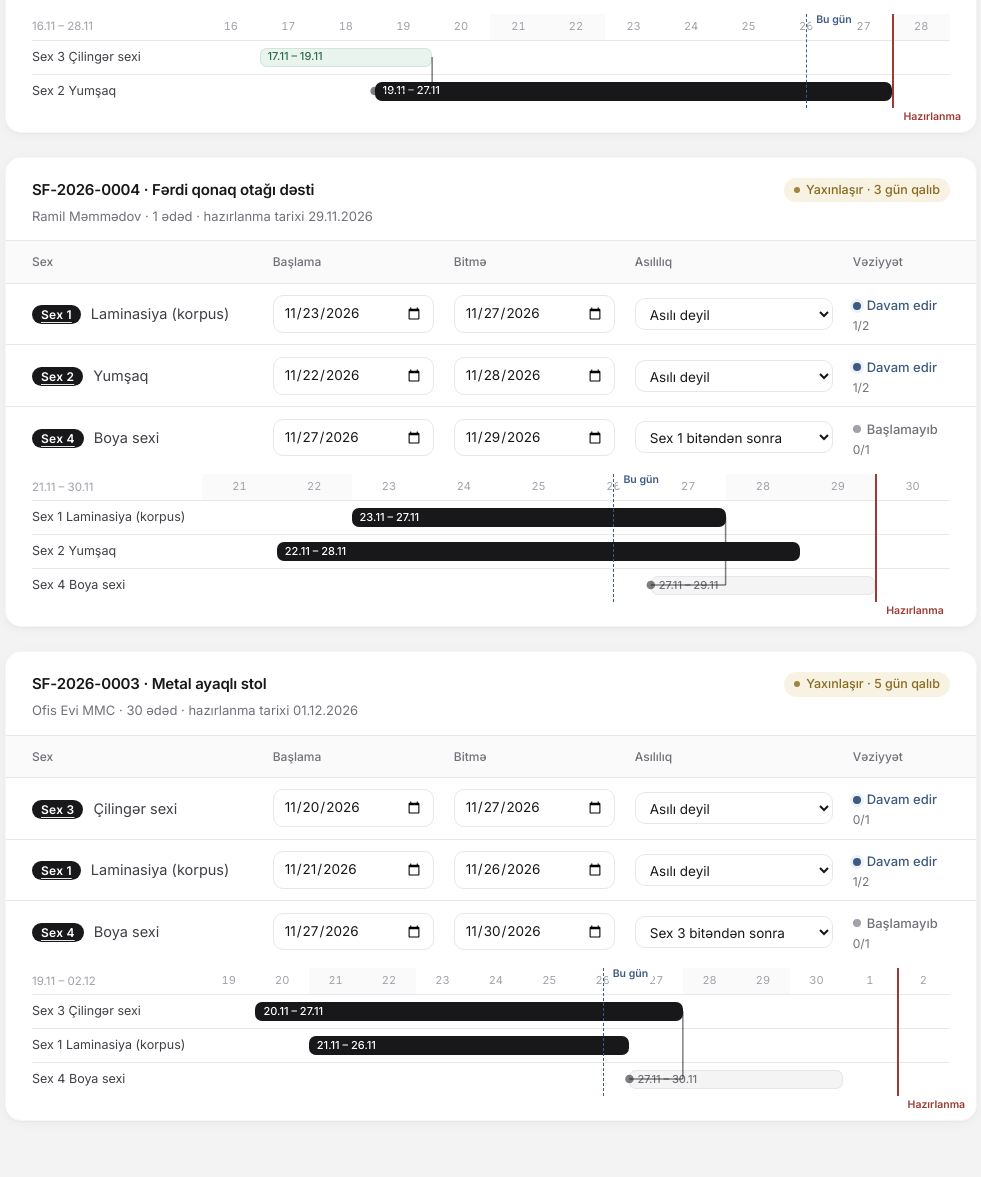
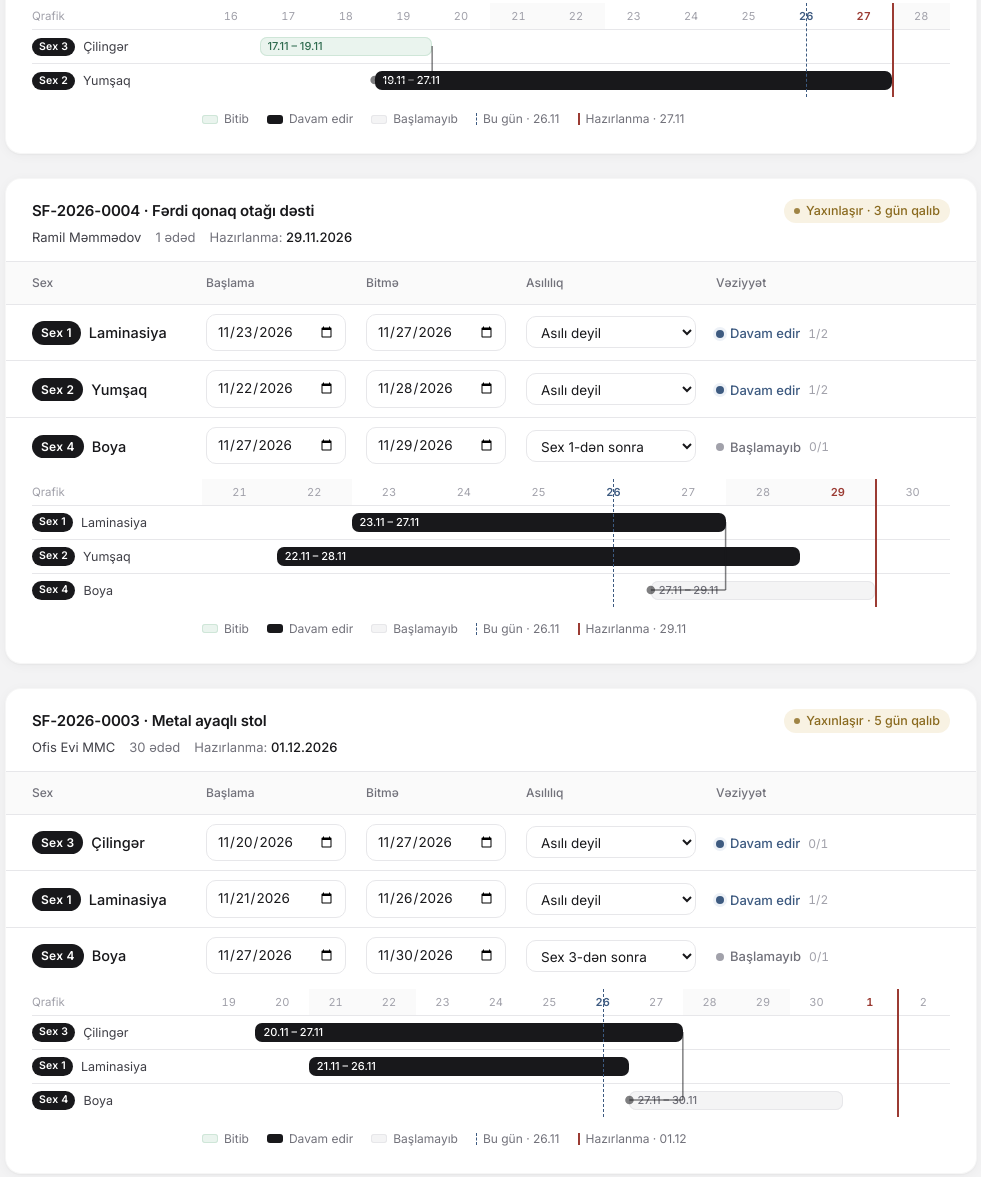
Before and after one commit to habibmammadov1/alzzoni-init, a plain HTML site: page production.html in a window 1280 px wide. Shown: the part 691-1868 px from the top of the page, without its empty margins (267-1248 px from the left). Drawn offline with Linux system fonts and the light colour scheme.

Commit message:
Tidy production order cards
Shorter workshop labels, fixed table columns, one-line status, a
cleaner customer/quantity/ready-date line, and a legend under the chart
instead of labels drawn over it.

Co-Authored-By: Claude Opus 5.5 <noreply@anthropic.com>

```diff
--- a/css/app.css
+++ b/css/app.css
@@ -393,6 +393,28 @@ input[type=checkbox], input[type=radio] { width: auto; padding: 0; accent-color:
 .note-actions { display: flex; align-items: center; gap: 10px; font-size: 13px; }
 .prod-dep { margin: 0 26px 14px; padding: 8px 12px; border-radius: var(--radius-small); background: var(--row-hover); font-size: 13px; color: var(--text); }
 .prod-dep a { font-weight: 500; }
+.prod-meta { display: flex; flex-wrap: wrap; gap: 4px 14px; margin: 6px 0 0; color: var(--muted); font-size: 13px; }
+.prod-meta a { color: var(--text); }
+.prod-meta strong { color: var(--ink); font-weight: 500; }
+.prod-plan { table-layout: fixed; }
+.prod-plan .c-sex { width: 190px; }
+.prod-plan .c-date { width: 160px; }
+.prod-plan .c-dep { width: 190px; }
+.sex-link { display: inline-flex; align-items: center; gap: 8px; color: var(--ink); font-weight: 500; text-decoration: none !important; }
+.sex-link:hover { color: var(--ink); opacity: .75; }
+.state-count { margin-left: 8px; color: var(--faint); font-size: 12px; font-variant-numeric: tabular-nums; }
+.g-label .sex-no { flex: none; margin-right: 8px; font-size: 10.5px; padding: 1px 7px; }
+.g-is-today { color: var(--blue); font-weight: 600; }
+.g-is-deadline { color: var(--red); font-weight: 600; }
+.g-legend { display: flex; flex-wrap: wrap; gap: 6px 18px; margin-top: 12px; padding-left: 170px; color: var(--muted); font-size: 12px; }
+.g-legend span { display: inline-flex; align-items: center; gap: 6px; }
+.g-key { width: 16px; height: 9px; border-radius: 3px; }
+.g-key-done { background: var(--green-soft); box-shadow: inset 0 0 0 1px #cfe6d8; }
+.g-key-active { background: var(--ink); }
+.g-key-planned { background: var(--hover); box-shadow: inset 0 0 0 1px var(--line); }
+.g-key-line { width: 0; height: 12px; }
+.g-key-today { border-left: 1.5px dashed var(--blue); }
+.g-key-deadline { border-left: 2px solid var(--red); }
 .report-tiles .status-tile { cursor: default; }
 .report-tiles .status-tile:hover { transform: none; box-shadow: var(--shadow); }
 .report-tiles .status-tile strong { font-size: 24px; }
@@ -652,6 +674,7 @@ legend { padding: 0 0 8px; font-size: 13.5px; font-weight: 500; color: var(--ink
     .sex-order-body { grid-template-columns: minmax(0, 1fr); }
     .sex-order-body .table-wrap { border-right: 0; }
     .gantt { padding: 6px 16px 24px; }
+    .g-legend { padding-left: 0; }
     .prod-warn, .prod-dep { margin-left: 16px; margin-right: 16px; }
     .contact-row { grid-template-columns: minmax(0, 1fr) minmax(0, 1fr); padding-bottom: 8px; border-bottom: 1px solid var(--line); }
     .contact-head { display: none; }
--- a/js/production.js
+++ b/js/production.js
@@ -11,7 +11,7 @@
         const rows = [...card.querySelectorAll('.prod-plan tbody tr')].map(tr => ({
             tr,
             sex: tr.dataset.sex,
-            name: tr.querySelector('td').textContent.trim().replace(/\s+/g, ' '),
+            name: `<span class="sex-no">Sex ${tr.dataset.sex}</span>${tr.dataset.short}`,
             state: tr.dataset.state,
             start: parse(tr.querySelector('[data-start]').value),
             end: parse(tr.querySelector('[data-end]').value),
@@ -47,7 +47,7 @@
         for (let i = 0; i < days; i++) {
             const t = min + i * DAY;
             const wd = new Date(t).getUTCDay();
-            scale += `<span class="g-day${wd === 0 || wd === 6 ? ' g-weekend' : ''}" style="left:${i / days * 100}%;width:${100 / days}%">${new Date(t).getUTCDate()}</span>`;
+            scale += `<span class="g-day${wd === 0 || wd === 6 ? ' g-weekend' : ''}${t === today ? ' g-is-today' : ''}${t === deadline ? ' g-is-deadline' : ''}" style="left:${i / days * 100}%;width:${100 / days}%">${new Date(t).getUTCDate()}</span>`;
         }
 
         const bars = rows.map(r => {
@@ -72,14 +72,21 @@
         const height = HEAD + rows.length * ROW;
         gantt.innerHTML = `
             <div class="g-grid" style="--rows:${rows.length}">
-                <div class="g-label g-corner">${label(min)} – ${label(max)}</div>
+                <div class="g-label g-corner">Qrafik</div>
                 <div class="g-track g-scale">${scale}</div>
                 ${bars}
                 <div class="g-layer" style="height:${height}px">
-                    <span class="g-line g-today" style="left:${x(today) + 50 / days}%"><em>Bu gün</em></span>
-                    <span class="g-line g-deadline" style="left:${x(deadline + DAY)}%"><em>Hazırlanma</em></span>
+                    <span class="g-line g-today" style="left:${x(today) + 50 / days}%"></span>
+                    <span class="g-line g-deadline" style="left:${x(deadline + DAY)}%"></span>
                     <svg class="g-links" width="100%" height="${height}" aria-hidden="true">${links}</svg>
                 </div>
+            </div>
+            <div class="g-legend">
+                <span><i class="g-key g-key-done"></i>Bitib</span>
+                <span><i class="g-key g-key-active"></i>Davam edir</span>
+                <span><i class="g-key g-key-planned"></i>Başlamayıb</span>
+                <span><i class="g-key-line g-key-today"></i>Bu gün · ${label(today)}</span>
+                <span><i class="g-key-line g-key-deadline"></i>Hazırlanma · ${label(deadline)}</span>
             </div>`;
     }
 
--- a/production.html
+++ b/production.html
@@ -109,27 +109,28 @@
         <div class="card-head prod-order-head">
             <div>
                 <h2><a href="order-SF-2026-0002.html">SF-2026-0002</a> · Yumşaq divan</h2>
-                <p class="muted"><a class="muted" href="customer-2.html">Xəzər Otel</a> · 2 ədəd · hazırlanma tarixi 27.11.2026</p>
+                <p class="prod-meta"><a href="customer-2.html">Xəzər Otel</a><span>2 ədəd</span><span>Hazırlanma: <strong>27.11.2026</strong></span></p>
             </div>
             <span class="badge badge-red" title="Hazırlanma tarixi 27.11.2026">Kritik · 1 gün qalıb</span>
         </div>
         <div class="table-wrap">
             <table class="table prod-plan">
+                <colgroup><col class="c-sex"><col class="c-date"><col class="c-date"><col class="c-dep"><col></colgroup>
                 <thead><tr><th>Sex</th><th>Başlama</th><th>Bitmə</th><th>Asılılıq</th><th>Vəziyyət</th></tr></thead>
                 <tbody>
-                    <tr data-sex="3" data-state="done">
-                        <td class="nowrap"><a href="production-sex-3.html"><span class="sex-no">Sex 3</span></a> Çilingər sexi</td>
+                    <tr data-sex="3" data-state="done" data-short="Çilingər">
+                        <td class="nowrap"><a class="sex-link" href="production-sex-3.html"><span class="sex-no">Sex 3</span>Çilingər</a></td>
                         <td><input type="date" value="2026-11-17" data-start aria-label="Başlama"></td>
                         <td><input type="date" value="2026-11-19" data-end aria-label="Bitmə"></td>
-                        <td><select data-dep aria-label="Asılılıq"><option value="">Asılı deyil</option><option value="2">Sex 2 bitəndən sonra</option></select></td>
-                        <td class="nowrap"><span class="state state-done">Bitib</span> <small class="muted">1/1</small></td>
+                        <td><select data-dep aria-label="Asılılıq"><option value="">Asılı deyil</option><option value="2">Sex 2-dən sonra</option></select></td>
+                        <td class="nowrap"><span class="state state-done">Bitib</span><span class="state-count">1/1</span></td>
                     </tr>
-                    <tr data-sex="2" data-state="active">
-                        <td class="nowrap"><a href="production-sex-2.html"><span class="sex-no">Sex 2</span></a> Yumşaq</td>
+                    <tr data-sex="2" data-state="active" data-short="Yumşaq">
+                        <td class="nowrap"><a class="sex-link" href="production-sex-2.html"><span class="sex-no">Sex 2</span>Yumşaq</a></td>
                         <td><input type="date" value="2026-11-19" data-start aria-label="Başlama"></td>
                         <td><input type="date" value="2026-11-27" data-end aria-label="Bitmə"></td>
-                        <td><select data-dep aria-label="Asılılıq"><option value="">Asılı deyil</option><option value="3" selected>Sex 3 bitəndən sonra</option></select></td>
-                        <td class="nowrap"><span class="state state-active">Davam edir</span> <small class="muted">1/2</small></td>
+                        <td><select data-dep aria-label="Asılılıq"><option value="">Asılı deyil</option><option value="3" selected>Sex 3-dən sonra</option></select></td>
+                        <td class="nowrap"><span class="state state-active">Davam edir</span><span class="state-count">1/2</span></td>
                     </tr>
                 </tbody>
             </table>
@@ -141,34 +142,35 @@
         <div class="card-head prod-order-head">
             <div>
                 <h2><a href="order-SF-2026-0004.html">SF-2026-0004</a> · Fərdi qonaq otağı dəsti</h2>
-                <p class="muted"><a class="muted" href="customer-7.html">Ramil Məmmədov</a> · 1 ədəd · hazırlanma tarixi 29.11.2026</p>
+                <p class="prod-meta"><a href="customer-7.html">Ramil Məmmədov</a><span>1 ədəd</span><span>Hazırlanma: <strong>29.11.2026</strong></span></p>
             </div>
             <span class="badge badge-yellow" title="Hazırlanma tarixi 29.11.2026">Yaxınlaşır · 3 gün qalıb</span>
         </div>
         <div class="table-wrap">
             <table class="table prod-plan">
+                <colgroup><col class="c-sex"><col class="c-date"><col class="c-date"><col class="c-dep"><col></colgroup>
                 <thead><tr><th>Sex</th><th>Başlama</th><th>Bitmə</th><th>Asılılıq</th><th>Vəziyyət</th></tr></thead>
                 <tbody>
-                    <tr data-sex="1" data-state="active">
-                        <td class="nowrap"><a href="production-sex-1.html"><span class="sex-no">Sex 1</span></a> Laminasiya (korpus)</td>
+                    <tr data-sex="1" data-state="active" data-short="Laminasiya">
+                        <td class="nowrap"><a class="sex-link" href="production-sex-1.html"><span class="sex-no">Sex 1</span>Laminasiya</a></td>
                         <td><input type="date" value="2026-11-23" data-start aria-label="Başlama"></td>
                         <td><input type="date" value="2026-11-27" data-end aria-label="Bitmə"></td>
-                        <td><select data-dep aria-label="Asılılıq"><option value="">Asılı deyil</option><option value="2">Sex 2 bitəndən sonra</option><option value="4">Sex 4 bitəndən sonra</option></select></td>
-                        <td class="nowrap"><span class="state state-active">Davam edir</span> <small class="muted">1/2</small></td>
+                        <td><select data-dep aria-label="Asılılıq"><option value="">Asılı deyil</option><option value="2">Sex 2-dən sonra</option><option value="4">Sex 4-dən sonra</option></select></td>
+                        <td class="nowrap"><span class="state state-active">Davam edir</span><span class="state-count">1/2</span></td>
                     </tr>
-                    <tr data-sex="2" data-state="active">
-                        <td class="nowrap"><a href="production-sex-2.html"><span class="sex-no">Sex 2</span></a> Yumşaq</td>
+                    <tr data-sex="2" data-state="active" data-short="Yumşaq">
+                        <td class="nowrap"><a class="sex-link" href="production-sex-2.html"><span class="sex-no">Sex 2</span>Yumşaq</a></td>
                         <td><input type="date" value="2026-11-22" data-start aria-label="Başlama"></td>
                         <td><input type="date" value="2026-11-28" data-end aria-label="Bitmə"></td>
-                        <td><select data-dep aria-label="Asılılıq"><option value="">Asılı deyil</option><option value="1">Sex 1 bitəndən sonra</option><option value="4">Sex 4 bitəndən sonra</option></select></td>
-                        <td class="nowrap"><span class="state state-active">Davam edir</span> <small class="muted">1/2</small></td>
+                        <td><select data-dep aria-label="Asılılıq"><option value="">Asılı deyil</option><option value="1">Sex 1-dən sonra</option><option value="4">Sex 4-dən sonra</option></select></td>
+                        <td class="nowrap"><span class="state state-active">Davam edir</span><span class="state-count">1/2</span></td>
                     </tr>
-                    <tr data-sex="4" data-state="planned">
-                        <td class="nowrap"><a href="production-sex-4.html"><span class="sex-no">Sex 4</span></a> Boya sexi</td>
+                    <tr data-sex="4" data-state="planned" data-short="Boya">
+                        <td class="nowrap"><a class="sex-link" href="production-sex-4.html"><span class="sex-no">Sex 4</span>Boya</a></td>
                         <td><input type="date" value="2026-11-27" data-start aria-label="Başlama"></td>
                         <td><input type="date" value="2026-11-29" data-end aria-label="Bitmə"></td>
-                        <td><select data-dep aria-label="Asılılıq"><option value="">Asılı deyil</option><option value="1" selected>Sex 1 bitəndən sonra</option><option value="2">Sex 2 bitəndən sonra</option></select></td>
-                        <td class="nowrap"><span class="state state-planned">Başlamayıb</span> <small class="muted">0/1</small></td>
+                        <td><select data-dep aria-label="Asılılıq"><option value="">Asılı deyil</option><option value="1" selected>Sex 1-dən sonra</option><option value="2">Sex 2-dən sonra</option></select></td>
+                        <td class="nowrap"><span class="state state-planned">Başlamayıb</span><span class="state-count">0/1</span></td>
                     </tr>
                 </tbody>
             </table>
@@ -180,34 +182,35 @@
         <div class="card-head prod-order-head">
             <div>
                 <h2><a href="order-SF-2026-0003.html">SF-2026-0003</a> · Metal ayaqlı stol</h2>
-                <p class="muted"><a class="muted" href="customer-3.html">Ofis Evi MMC</a> · 30 ədəd · hazırlanma tarixi 01.12.2026</p>
+                <p class="prod-meta"><a href="customer-3.html">Ofis Evi MMC</a><span>30 ədəd</span><span>Hazırlanma: <strong>01.12.2026</strong></span></p>
             </div>
             <span class="badge badge-yellow" title="Hazırlanma tarixi 01.12.2026">Yaxınlaşır · 5 gün qalıb</span>
         </div>
         <div class="table-wrap">
             <table class="table prod-plan">
+                <colgroup><col class="c-sex"><col class="c-date"><col class="c-date"><col class="c-dep"><col></colgroup>
                 <thead><tr><th>Sex</th><th>Başlama</th><th>Bitmə</th><th>Asılılıq</th><th>Vəziyyət</th></tr></thead>
                 <tbody>
-                    <tr data-sex="3" data-state="active">
-                        <td class="nowrap"><a href="production-sex-3.html"><span class="sex-no">Sex 3</span></a> Çilingər sexi</td>
+                    <tr data-sex="3" data-state="active" data-short="Çilingər">
+                        <td class="nowrap"><a class="sex-link" href="production-sex-3.html"><span class="sex-no">Sex 3</span>Çilingər</a></td>
                         <td><input type="date" value="2026-11-20" data-start aria-label="Başlama"></td>
                         <td><input type="date" value="2026-11-27" data-end aria-label="Bitmə"></td>
-                        <td><select data-dep aria-label="Asılılıq"><option value="">Asılı deyil</option><option value="1">Sex 1 bitəndən sonra</option><option value="4">Sex 4 bitəndən sonra</option></select></td>
-                        <td class="nowrap"><span class="state state-active">Davam edir</span> <small class="muted">0/1</small></td>
+                        <td><select data-dep aria-label="Asılılıq"><option value="">Asılı deyil</option><option value="1">Sex 1-dən sonra</option><option value="4">Sex 4-dən sonra</option></select></td>
+                        <td class="nowrap"><span class="state state-active">Davam edir</span><span class="state-count">0/1</span></td>
                     </tr>
-                    <tr data-sex="1" data-state="active">
-                        <td class="nowrap"><a href="production-sex-1.html"><span class="sex-no">Sex 1</span></a> Laminasiya (korpus)</td>
+                    <tr data-sex="1" data-state="active" data-short="Laminasiya">
+                        <td class="nowrap"><a class="sex-link" href="production-sex-1.html"><span class="sex-no">Sex 1</span>Laminasiya</a></td>
                         <td><input type="date" value="2026-11-21" data-start aria-label="Başlama"></td>
                         <td><input type="date" value="2026-11-26" data-end aria-label="Bitmə"></td>
-                        <td><select data-dep aria-label="Asılılıq"><option value="">Asılı deyil</option><option value="3">Sex 3 bitəndən sonra</option><option value="4">Sex 4 bitəndən sonra</option></select></td>
-                        <td class="nowrap"><span class="state state-active">Davam edir</span> <small class="muted">1/2</small></td>
+                        <td><select data-dep aria-label="Asılılıq"><option value="">Asılı deyil</option><option value="3">Sex 3-dən sonra</option><option value="4">Sex 4-dən sonra</option></select></td>
+                        <td class="nowrap"><span class="state state-active">Davam edir</span><span class="state-count">1/2</span></td>
                     </tr>
-                    <tr data-sex="4" data-state="planned">
-                        <td class="nowrap"><a href="production-sex-4.html"><span class="sex-no">Sex 4</span></a> Boya sexi</td>
+                    <tr data-sex="4" data-state="planned" data-short="Boya">
+                        <td class="nowrap"><a class="sex-link" href="production-sex-4.html"><span class="sex-no">Sex 4</span>Boya</a></td>
                         <td><input type="date" value="2026-11-27" data-start aria-label="Başlama"></td>
                         <td><input type="date" value="2026-11-30" data-end aria-label="Bitmə"></td>
-                        <td><select data-dep aria-label="Asılılıq"><option value="">Asılı deyil</option><option value="3" selected>Sex 3 bitəndən sonra</option><option value="1">Sex 1 bitəndən sonra</option></select></td>
-                        <td class="nowrap"><span class="state state-planned">Başlamayıb</span> <small class="muted">0/1</small></td>
+                        <td><select data-dep aria-label="Asılılıq"><option value="">Asılı deyil</option><option value="3" selected>Sex 3-dən sonra</option><option value="1">Sex 1-dən sonra</option></select></td>
+                        <td class="nowrap"><span class="state state-planned">Başlamayıb</span><span class="state-count">0/1</span></td>
                     </tr>
                 </tbody>
             </table>
```
